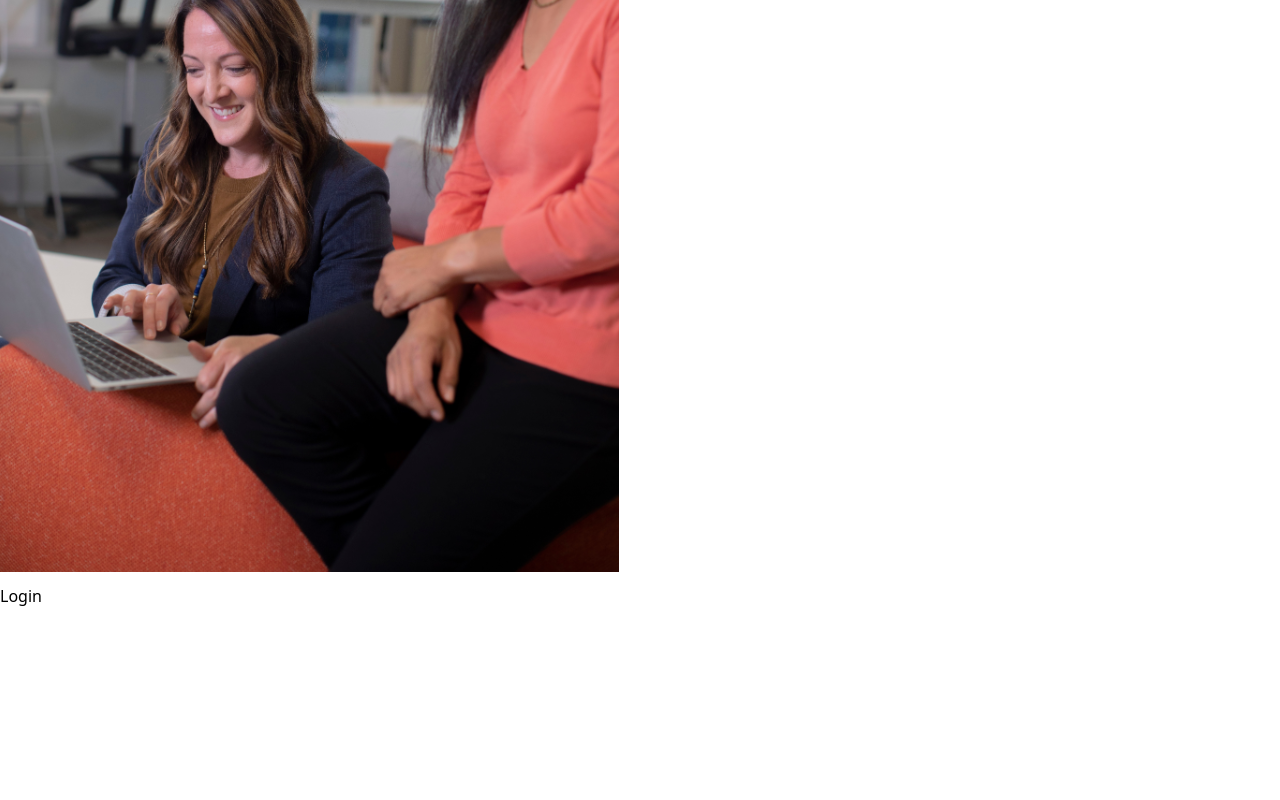
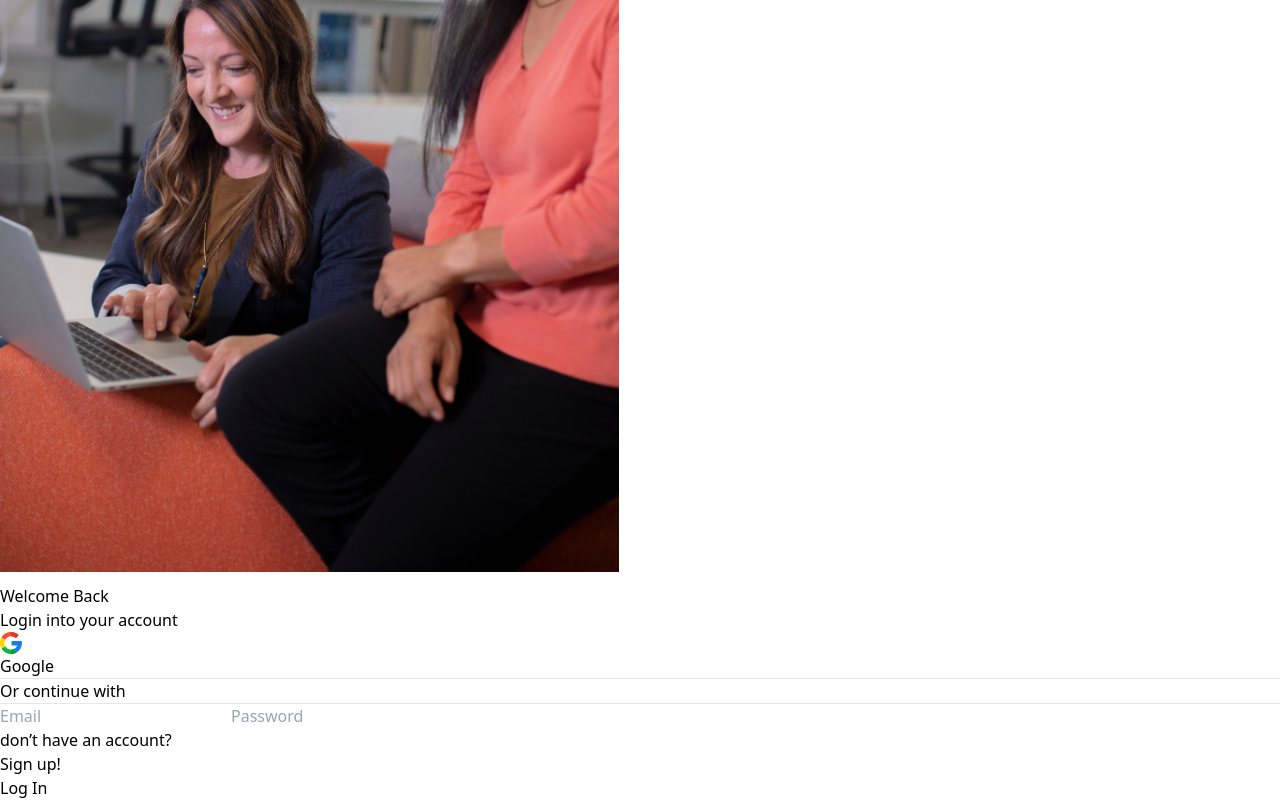
Before and after one commit to Artem047/BlogApp, a React (Vite) app: page /auth/login in a window 1280 px wide. Shown: the part 921-1721 px from the top of the page. Before the commit the page ends 1529 px from the top, so only its background shows below. Built offline with nearby package versions, Linux system fonts and the light colour scheme.

Commit message:
сделал страницу входа

```diff
--- a/src/auth/Login.tsx
+++ b/src/auth/Login.tsx
@@ -1,6 +1,41 @@
+import { Link } from "react-router-dom"
+import Button from "../components/button/Button"
+import Input from "../components/input/Input"
+
 const Login = () => {
   return (
-    <div>Login</div>
+    <div className="flex text-center flex-col gap-5 items-center w-[400px]">
+      <h1 className="font-bold text-4xl">Welcome Back</h1>
+      <p className="text-lg">Login into your account</p>
+      <Button
+        className="w-[126px] h-12 bg-[#FFFFFF] rounded-md flex justify-center items-center gap-2 border border-[#00BD97]"
+        type="button"
+      >
+        <img src="/google.svg" alt="" />
+        <p className="text-base">Google</p>
+      </Button>
+      <div className="flex items-center w-full">
+        <hr color="#DBDBDB" className="w-full h-0.5" />
+        <p className="w-full">Or continue with</p>
+        <hr color="#DBDBDB" className="w-full h-0.5" />
+      </div>
+      <form className="w-full flex flex-col items-center gap-4">
+        <Input type="email" placeholder="Email" />
+        <Input type="password" placeholder="Password" />
+        <div className="flex gap-2">
+          <p>don’t have an account?</p>
+          <Link to="/auth/register" className="text-[#00BD97]">
+            Sign up!
+          </Link>
+        </div>
+        <Button
+          className="uppercase w-full h-14 bg-[#01BD97] text-white rounded-xl font-semibold text-xl"
+          type="submit"
+        >
+          Log In
+        </Button>
+      </form>
+    </div>
   )
 }
 
```
Also changed, not shown: public/google.png (deleted).
